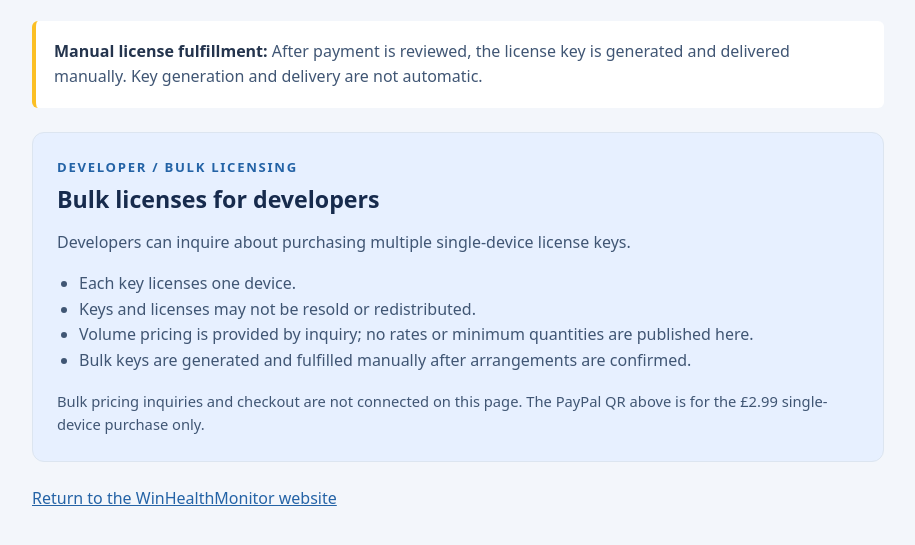
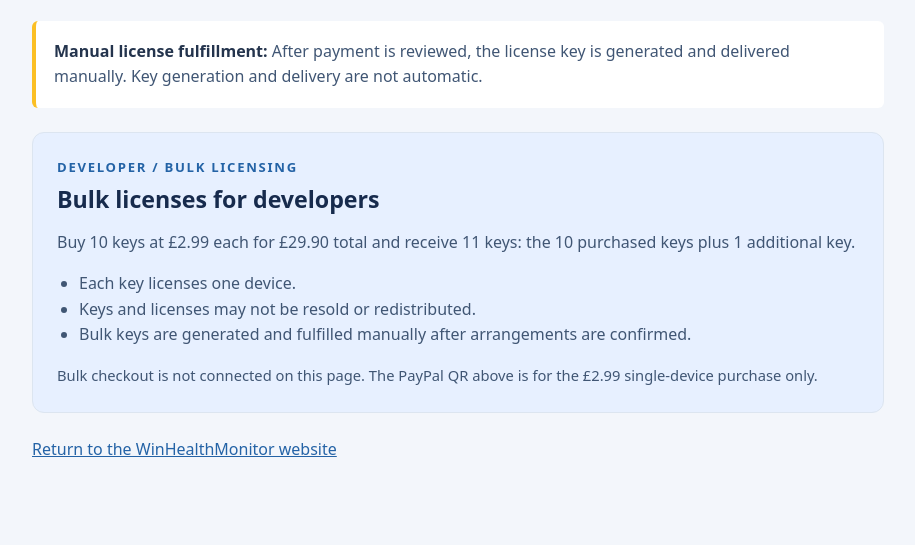
Before and after one commit to scorpionprime2/WinHealthMonitor-website, a plain HTML site: page purchase.html in a window 1280 px wide. Shown: the part 579-1124 px from the top of the page, without its empty margins (182-1097 px from the left). After the commit the page ends 1097 px from the top, so only its background shows below. Drawn offline with Linux system fonts and the light colour scheme.

Commit message:
Clarify developer bulk-license pricing (#4)
* Add publisher attribution to website footer

Co-authored-by: Copilot App <223556219+Copilot@users.noreply.github.com>

* Add purchase page and app palette

Co-authored-by: Copilot App <223556219+Copilot@users.noreply.github.com>

* Add developer bulk licensing offer

Co-authored-by: Copilot App <223556219+Copilot@users.noreply.github.com>

* Clarify developer bulk license offer

Co-authored-by: Copilot App <223556219+Copilot@users.noreply.github.com>

---------

Co-authored-by: scorpionprime2 <197169450+scorpionprime2@users.noreply.github.com>
Co-authored-by: Copilot App <223556219+Copilot@users.noreply.github.com>

```diff
--- a/purchase.html
+++ b/purchase.html
@@ -68,14 +68,13 @@
       <section class="bulk-offer" aria-labelledby="bulk-title">
         <div class="eyebrow">DEVELOPER / BULK LICENSING</div>
         <h2 id="bulk-title">Bulk licenses for developers</h2>
-        <p>Developers can inquire about purchasing multiple single-device license keys.</p>
+        <p>Buy 10 keys at £2.99 each for £29.90 total and receive 11 keys: the 10 purchased keys plus 1 additional key.</p>
         <ul>
           <li>Each key licenses one device.</li>
           <li>Keys and licenses may not be resold or redistributed.</li>
-          <li>Volume pricing is provided by inquiry; no rates or minimum quantities are published here.</li>
           <li>Bulk keys are generated and fulfilled manually after arrangements are confirmed.</li>
         </ul>
-        <p class="bulk-note">Bulk pricing inquiries and checkout are not connected on this page. The PayPal QR above is for the £2.99 single-device purchase only.</p>
+        <p class="bulk-note">Bulk checkout is not connected on this page. The PayPal QR above is for the £2.99 single-device purchase only.</p>
       </section>
 
       <a class="back" href="index.html">Return to the WinHealthMonitor website</a>
```
